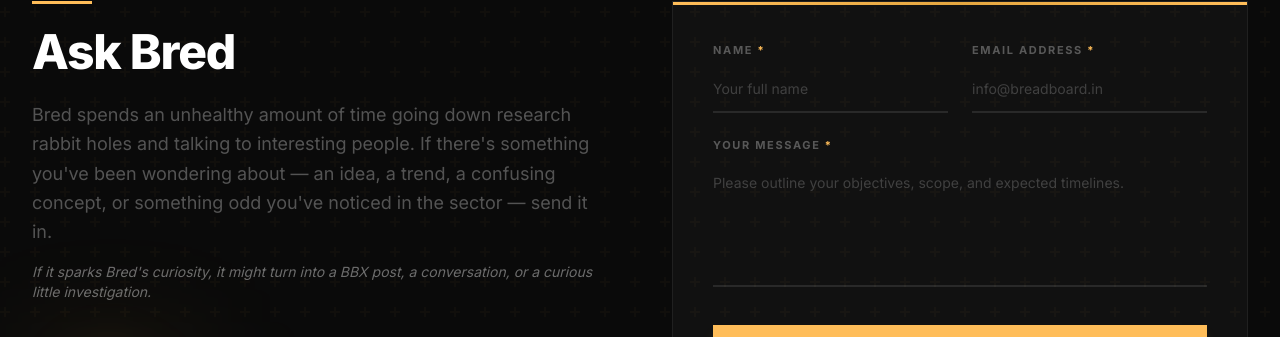
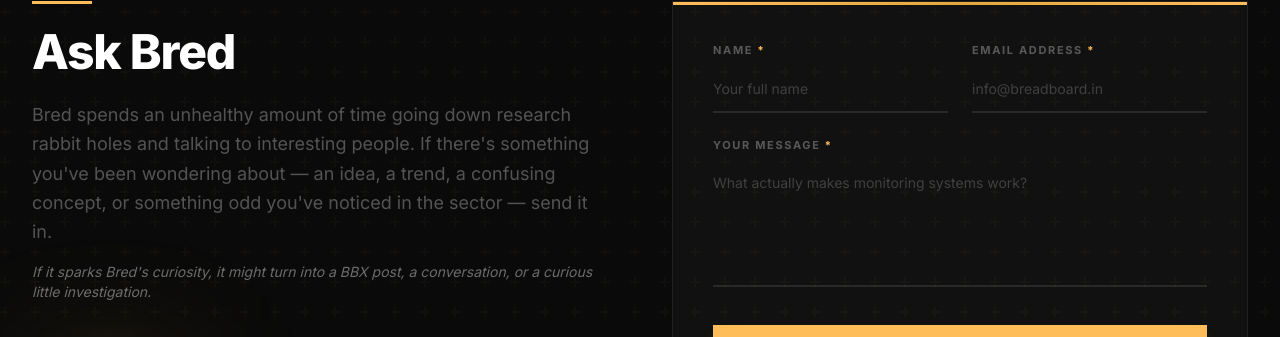
Before and after one commit to asherevolved/breadboard, a React (Vite) app in the folder breadboard-app/: page /bbx in a window 1280 px wide. Shown: the part 1978-2315 px from the top of the page. Built offline with nearby package versions, Linux system fonts and the light colour scheme.

Commit message:
Update BBX form placeholder

```diff
--- a/breadboard-app/src/pages/BBX.jsx
+++ b/breadboard-app/src/pages/BBX.jsx
@@ -381,7 +381,7 @@ export default function BBX() {
                                             required
                                             rows={5}
                                             className="w-full border-0 border-b-2 border-white/10 bg-transparent py-3 text-sm text-white placeholder-white/20 focus:border-primary focus:ring-0 transition-colors resize-none"
-                                            placeholder="Please outline your objectives, scope, and expected timelines."
+                                            placeholder="What actually makes monitoring systems work?"
                                         ></textarea>
                                     </div>
 
```
